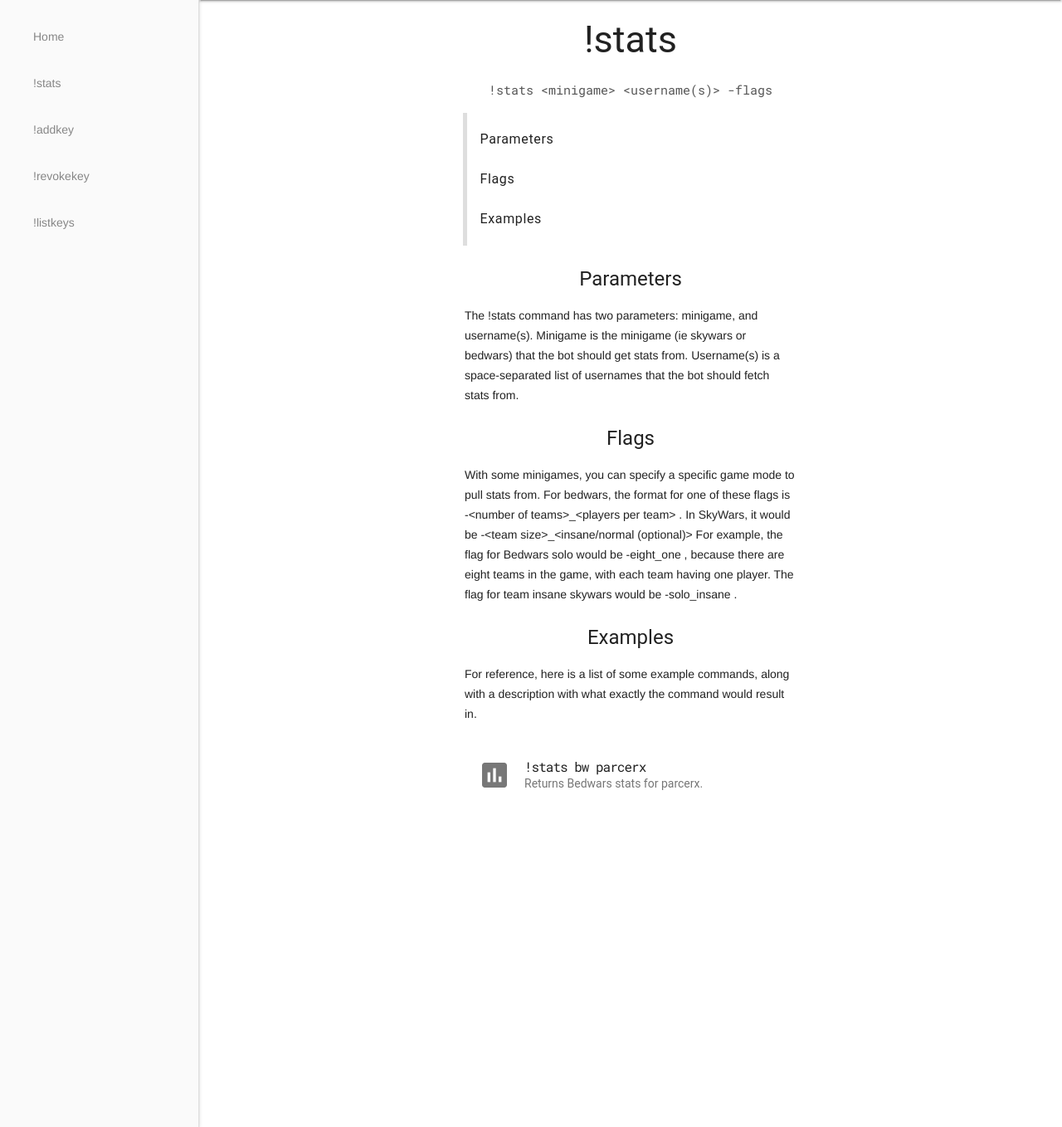
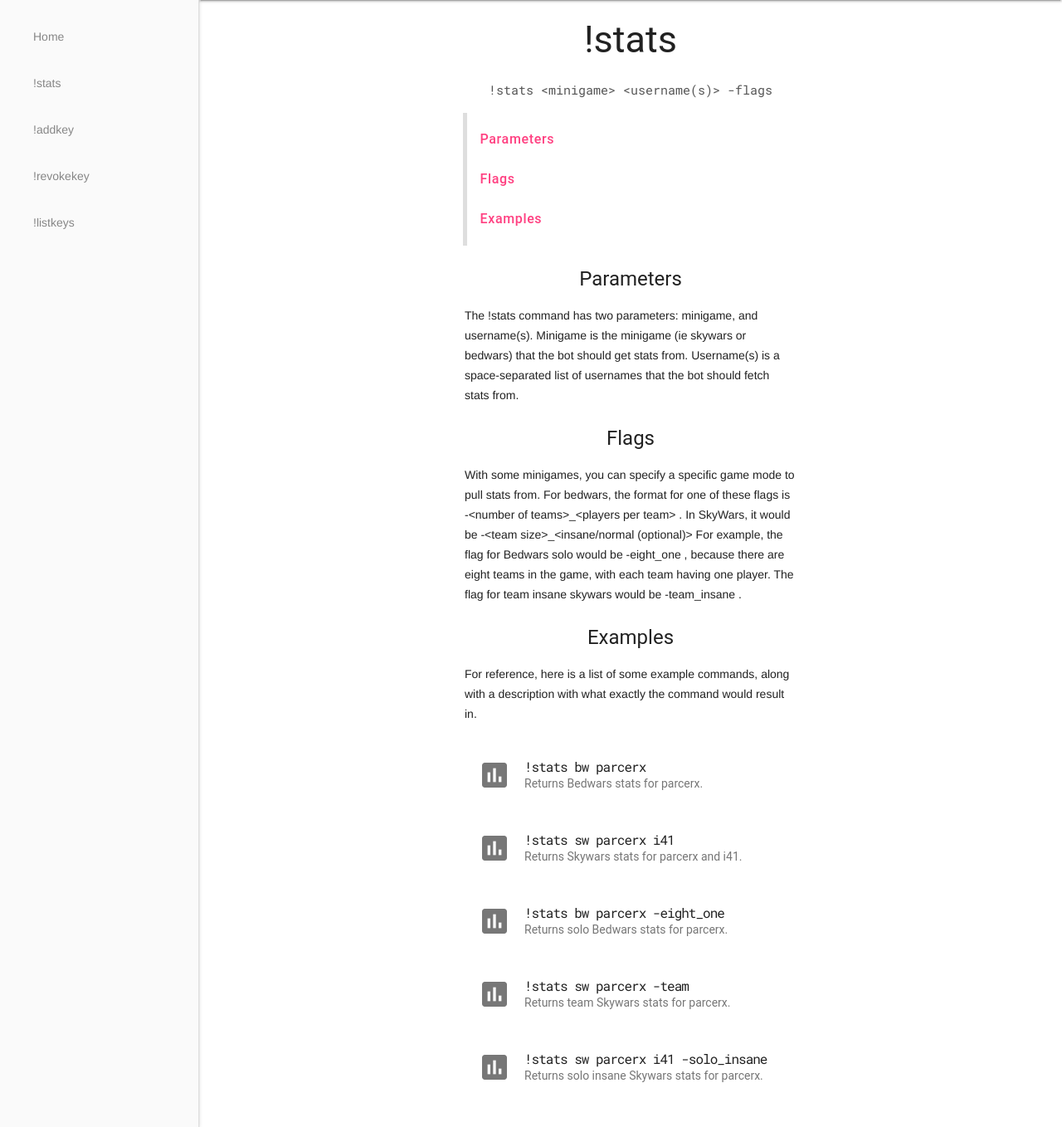
Before and after one commit to joshuaSmith2021/chamosbot-hosted, a Flask app: template templates/command.html in a window 1280 px wide. Shown: the part 64-1422 px from the top of the page at 83% size. Run offline with Flask 2, Linux system fonts and the light colour scheme; the template is opened without the code that fills it, so the values that code supplies are empty.

Commit message:
first draft of command page

```diff
--- a/templates/command.html
+++ b/templates/command.html
@@ -46,19 +46,19 @@
           <p class="toc__subtitle code">!stats &lt;minigame&gt; &lt;username(s)&gt; -flags</p>
           <ul class="mdl-list toc">
             <li class="mdl-list__item">
-              <span class="mdl-list__item-primary-content toc__item" data-section="parameters">
+              <a class="mdl-list__item-primary-content toc__item" href="#parameters">
                 Parameters
-              </span>
+              </a>
             </li>
             <li class="mdl-list__item">
-              <span class="mdl-list__item-primary-content toc__item" data-section="flags">
+              <a class="mdl-list__item-primary-content toc__item" href="#flags">
                 Flags
-              </span>
+              </a>
             </li>
             <li class="mdl-list__item">
-              <span class="mdl-list__item-primary-content toc__item" data-section="examples">
+              <a class="mdl-list__item-primary-content toc__item" href="#examples">
                 Examples
-              </span>
+              </a>
             </li>
           </ul>
           <div class="cmd-section" id="parameters">
@@ -67,7 +67,7 @@
           </div>
           <div class="cmd-section" id="flags">
             <h4 class="cmd-section__title">Flags</h4>
-            <p class="cmd-section__text">With some minigames, you can specify a specific game mode to pull stats from. For bedwars, the format for one of these flags is -&lt;number of teams&gt;_&lt;players per team&gt; . In SkyWars, it would be -&lt;team size&gt;_&lt;insane/normal (optional)&gt; For example, the flag for Bedwars solo would be -eight_one , because there are eight teams in the game, with each team having one player. The flag for team insane skywars would be -solo_insane .</p>
+            <p class="cmd-section__text">With some minigames, you can specify a specific game mode to pull stats from. For bedwars, the format for one of these flags is -&lt;number of teams&gt;_&lt;players per team&gt; . In SkyWars, it would be -&lt;team size&gt;_&lt;insane/normal (optional)&gt; For example, the flag for Bedwars solo would be -eight_one , because there are eight teams in the game, with each team having one player. The flag for team insane skywars would be -team_insane .</p>
           </div>
           <div class="cmd-section" id="examples">
             <h4 class="cmd-section__title">Examples</h4>
@@ -83,13 +83,46 @@
 				  </span>
 				</span>
 			  </li>
+			  <li class="mdl-list__item mdl-list__item--three-line">
+				<span class="mdl-list__item-primary-content">
+				  <i class="material-icons mdl-list__item-avatar" style="color:#777777;background-color:#ffffff;">poll</i>
+				  <span class="code compact">!stats sw parcerx i41</span>
+				  <span class="mdl-list__item-text-body">
+					Returns Skywars stats for parcerx and i41.
+				  </span>
+				</span>
+			  </li>
+			  <li class="mdl-list__item mdl-list__item--three-line">
+				<span class="mdl-list__item-primary-content">
+				  <i class="material-icons mdl-list__item-avatar" style="color:#777777;background-color:#ffffff;">poll</i>
+				  <span class="code compact">!stats bw parcerx -eight_one</span>
+				  <span class="mdl-list__item-text-body">
+					Returns solo Bedwars stats for parcerx.
+				  </span>
+				</span>
+			  </li>
+			  <li class="mdl-list__item mdl-list__item--three-line">
+				<span class="mdl-list__item-primary-content">
+				  <i class="material-icons mdl-list__item-avatar" style="color:#777777;background-color:#ffffff;">poll</i>
+				  <span class="code compact">!stats sw parcerx -team</span>
+				  <span class="mdl-list__item-text-body">
+					Returns team Skywars stats for parcerx.
+				  </span>
+				</span>
+			  </li>
+			  <li class="mdl-list__item mdl-list__item--three-line">
+				<span class="mdl-list__item-primary-content">
+				  <i class="material-icons mdl-list__item-avatar" style="color:#777777;background-color:#ffffff;">poll</i>
+				  <span class="code compact">!stats sw parcerx i41 -solo_insane</span>
+				  <span class="mdl-list__item-text-body">
+					Returns solo insane Skywars stats for parcerx.
+				  </span>
+				</span>
+			  </li>
 			</ul>
           </div>
         </div>
       </main>
     </div>
-    <script src="https://code.jquery.com/jquery-3.5.0.min.js"></script>
-	<script src="../static/script/command.js"></script>
-    <script src="{{ url_for('static', filename='script/command.js') }}"></script>
   </body>
 </html>
```
